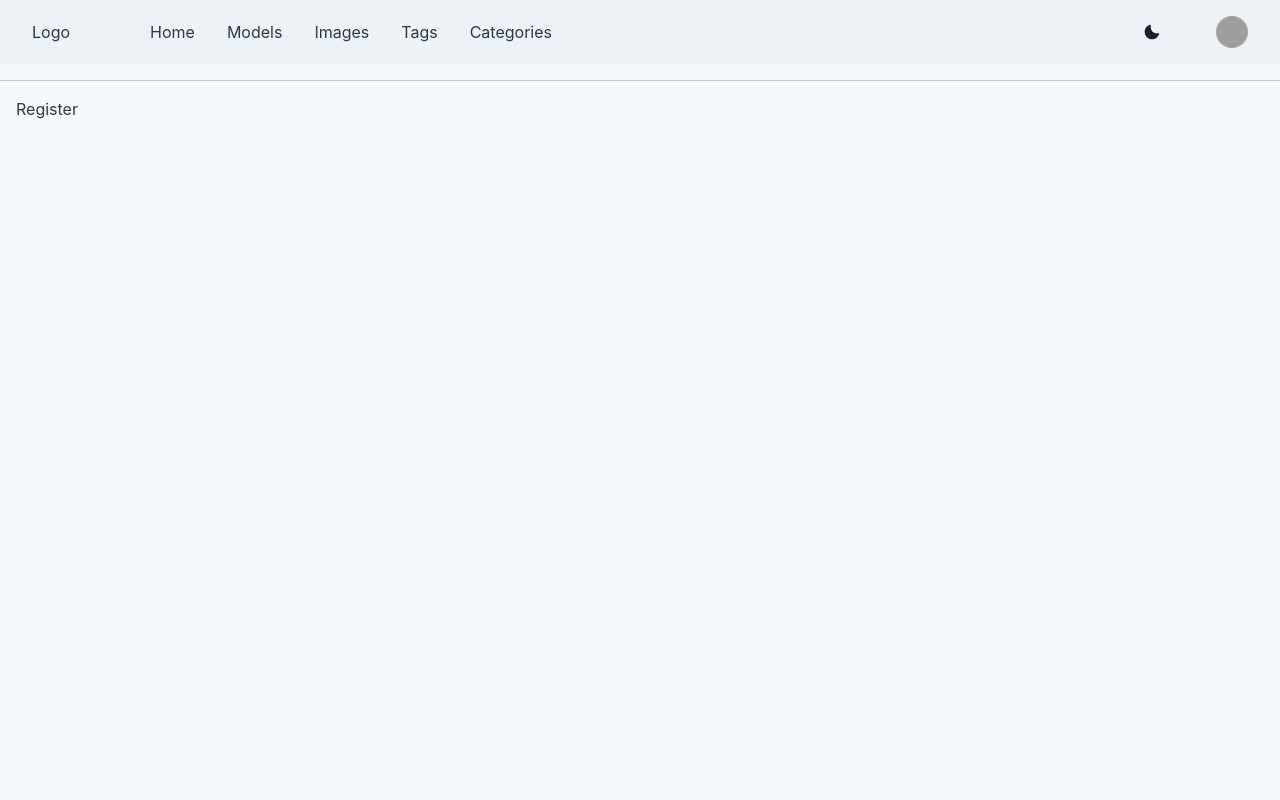
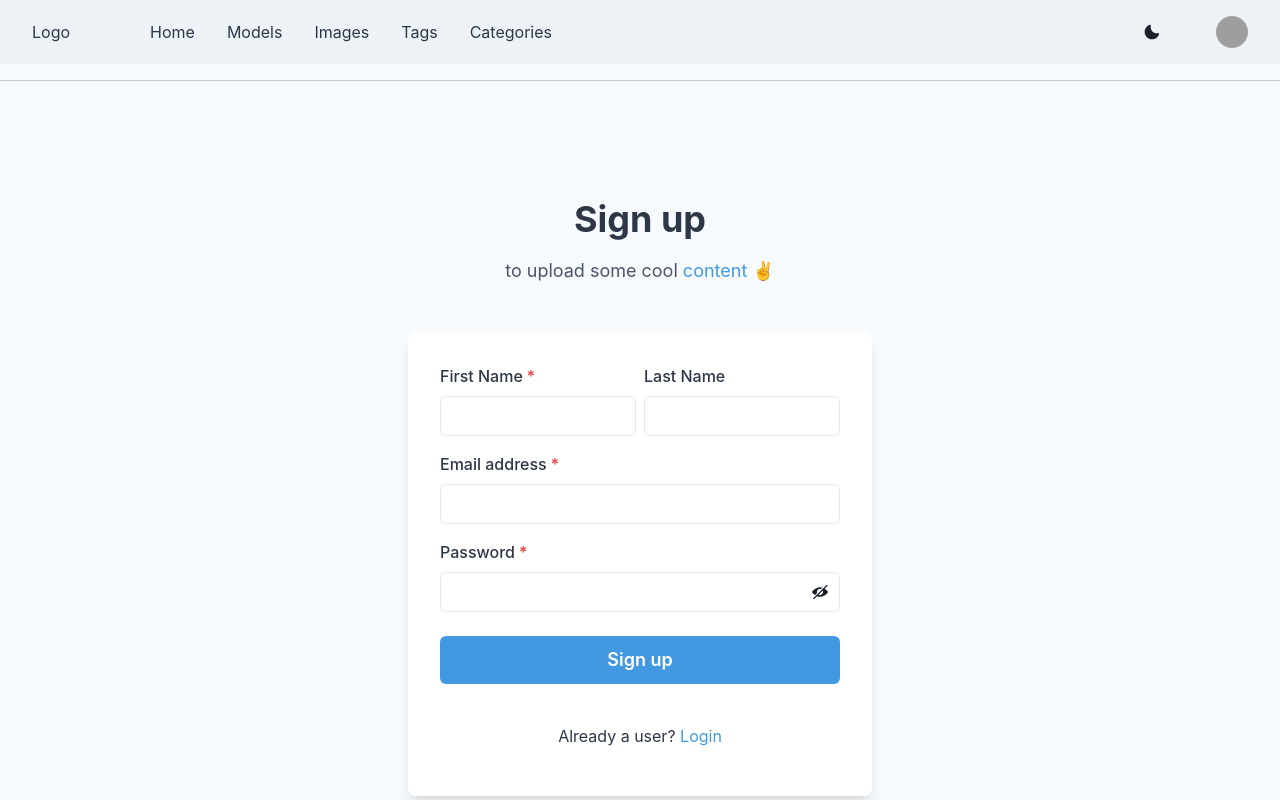
Before and after one commit to kubas33/ai-folio-ReactAPP, a React (Vite) app: page /register in a window 1280 px wide. Shown: the top 800 px of the page. Built offline with nearby package versions, Linux system fonts and the light colour scheme; grey boxes are pictures that could not be loaded.

Commit message:
Update Login.tsx and Register.tsx

```diff
--- a/src/pages/Login.tsx
+++ b/src/pages/Login.tsx
@@ -1,88 +1,127 @@
-import { Box, Button, Checkbox, Flex, FormControl, FormErrorMessage, FormLabel, Heading, Input, Stack, Text, useColorModeValue } from "@chakra-ui/react";
-import { useForm, SubmitHandler } from "react-hook-form"
+import {
+  Box,
+  Button,
+  Checkbox,
+  Flex,
+  FormControl,
+  FormErrorMessage,
+  FormLabel,
+  Heading,
+  Input,
+  Link,
+  Stack,
+  Text,
+  useColorModeValue,
+} from "@chakra-ui/react";
+import { useForm, SubmitHandler } from "react-hook-form";
 import { authorize } from "../store/authSlice";
 import { useDispatch } from "react-redux";
-
+import { useNavigate } from "react-router-dom";
+import { Link as ReactRouterLink } from "react-router-dom";
 
 type LoginForm = {
-    email: string,
-    password: string,
-}
+  email: string;
+  password: string;
+};
 
 export default function Login() {
   const dispatch = useDispatch();
-
+  const navigate = useNavigate();
   const {
     register,
     handleSubmit,
-        formState: { errors }
+    formState: { errors },
   } = useForm<LoginForm>();
 
-    const onSubmit: SubmitHandler<LoginForm> = data => {
+  const onSubmit: SubmitHandler<LoginForm> = (data) => {
     console.log(data);
-        dispatch(authorize({
+    dispatch(
+      authorize({
         email: data.email,
-            name: 'Kuba',
-            token: '1234351232'
-        }))
-    }
+        name: "Kuba",
+        token: "1234351232",
+      }),
+    );
+    navigate("/home");
+  };
 
   return (
     <Flex
-            minH={'100vh'}
-            align={'center'}
-            justify={'center'}
-            bg={useColorModeValue('gray.50', 'gray.800')}
+      minH={"100vh"}
+      align={"center"}
+      justify={"center"}
+      bg={useColorModeValue("gray.50", "gray.800")}
     >
-            <Stack spacing={8} mx={'auto'} maxW={'lg'} py={12} px={6}>
-                <Stack align={'center'}>
-                    <Heading fontSize={'4xl'}>Sign in to your account</Heading>
-                    <Text fontSize={'lg'} color={'gray.600'}>
-                        to enjoy all of our cool <Text color={'blue.400'}>features</Text> ✌️
+      <Stack spacing={8} mx={"auto"} maxW={"lg"} py={12} px={6}>
+        <Stack align={"center"}>
+          <Heading fontSize={"4xl"}>Sign in to your account</Heading>
+          <Text fontSize={"lg"} color={"gray.600"}>
+            to upload some cool{" "}
+            <Text as={"span"} color={"blue.400"}>
+              content
+            </Text>{" "}
+            ✌️
           </Text>
         </Stack>
         <Box
-                    rounded={'lg'}
-                    bg={useColorModeValue('white', 'gray.700')}
-                    boxShadow={'lg'}
-                    p={8}>
+          rounded={"lg"}
+          bg={useColorModeValue("white", "gray.700")}
+          boxShadow={"lg"}
+          p={8}
+        >
           <form onSubmit={handleSubmit(onSubmit)}>
             <Stack spacing={4}>
               <FormControl id="email" isInvalid={errors.email}>
-                                <FormLabel htmlFor='email'>Email address</FormLabel>
-                                <Input id="email" {...register('email', { required: 'Email is required' })} type="email" />
+                <FormLabel htmlFor="email">Email address</FormLabel>
+                <Input
+                  id="email"
+                  {...register("email", { required: "Email is required" })}
+                  type="email"
+                />
                 <FormErrorMessage>
                   {errors.email && errors.email.message}
                 </FormErrorMessage>
               </FormControl>
               <FormControl id="password">
-                                <FormLabel htmlFor='password'>Password</FormLabel>
-                                <Input id="password" {...register('password', {
-                                    required: 'Password is required'
-                                })} type="password" />
+                <FormLabel htmlFor="password">Password</FormLabel>
+                <Input
+                  id="password"
+                  {...register("password", {
+                    required: "Password is required",
+                  })}
+                  type="password"
+                />
               </FormControl>
               <Stack spacing={10}>
                 <Stack
-                                    direction={{ base: 'column', sm: 'row' }}
-                                    align={'start'}
-                                    justify={'space-between'}>
+                  direction={{ base: "column", sm: "row" }}
+                  align={"start"}
+                  justify={"space-between"}
+                >
                   <Checkbox>Remember me</Checkbox>
-                                    <Text color={'blue.400'}>Forgot password?</Text>
+                  <Text color={"blue.400"}>Forgot password?</Text>
                 </Stack>
                 <Button
-                                    bg={'blue.400'}
-                                    color={'white'}
+                  bg={"blue.400"}
+                  color={"white"}
                   _hover={{
-                                        bg: 'blue.500',
+                    bg: "blue.500",
                   }}
-                                    type="submit">
+                  type="submit"
+                >
                   Sign in
                 </Button>
               </Stack>
             </Stack>
           </form>
+          <Text align={"center"} pt={6}>
+            Not a member?{" "}
+            <Link color={"blue.400"} as={ReactRouterLink} to={"/register"}>
+              Sign up
+            </Link>
+          </Text>
         </Box>
       </Stack>
     </Flex>
-    )
+  );
 }
--- a/src/pages/Register.tsx
+++ b/src/pages/Register.tsx
@@ -1,11 +1,112 @@
+import {
+  Flex,
+  Box,
+  FormControl,
+  FormLabel,
+  Input,
+  InputGroup,
+  HStack,
+  InputRightElement,
+  Stack,
+  Button,
+  Heading,
+  Text,
+  useColorModeValue,
+  Link,
+} from "@chakra-ui/react";
+import { useState } from "react";
+import { ViewIcon, ViewOffIcon } from "@chakra-ui/icons";
+import { Link as ReactRouterLink } from "react-router-dom";
 
+function Register() {
+  const [showPassword, setShowPassword] = useState(false);
 
-type Props = {}
+  return (
+    <Flex
+      minH={"100vh"}
+      align={"center"}
+      justify={"center"}
+      bg={useColorModeValue("gray.50", "gray.800")}
+    >
+      <Stack spacing={8} mx={"auto"} maxW={"lg"} py={12} px={6}>
+        <Stack align={"center"}>
+          <Heading fontSize={"4xl"} textAlign={"center"}>
+            Sign up
+          </Heading>
+          <Text fontSize={"lg"} color={"gray.600"}>
+            to upload some cool{" "}
+            <Text as={"span"} color={"blue.400"}>
+              content
+            </Text>{" "}
+            ✌️
+          </Text>
+        </Stack>
+        <Box
+          rounded={"lg"}
+          bg={useColorModeValue("white", "gray.700")}
+          boxShadow={"lg"}
+          p={8}
+        >
+          <Stack spacing={4}>
+            <HStack>
+              <Box>
+                <FormControl id="firstName" isRequired>
+                  <FormLabel>First Name</FormLabel>
+                  <Input type="text" />
+                </FormControl>
+              </Box>
+              <Box>
+                <FormControl id="lastName">
+                  <FormLabel>Last Name</FormLabel>
+                  <Input type="text" />
+                </FormControl>
+              </Box>
+            </HStack>
+            <FormControl id="email" isRequired>
+              <FormLabel>Email address</FormLabel>
+              <Input type="email" />
+            </FormControl>
+            <FormControl id="password" isRequired>
+              <FormLabel>Password</FormLabel>
+              <InputGroup>
+                <Input type={showPassword ? "text" : "password"} />
+                <InputRightElement h={"full"}>
+                  <Button
+                    variant={"ghost"}
+                    onClick={() =>
+                      setShowPassword((showPassword) => !showPassword)
+                    }
+                  >
+                    {showPassword ? <ViewIcon /> : <ViewOffIcon />}
+                  </Button>
+                </InputRightElement>
+              </InputGroup>
+            </FormControl>
+            <Stack spacing={10} pt={2}>
+              <Button
+                loadingText="Submitting"
+                size="lg"
+                bg={"blue.400"}
+                color={"white"}
+                _hover={{
+                  bg: "blue.500",
+                }}
+              >
+                Sign up
+              </Button>
+            </Stack>
 
-function Register({ }: Props) {
-    return (
-        <div>Register</div>
-    )
+            <Text align={"center"} pt={6}>
+              Already a user?{" "}
+              <Link color={"blue.400"} as={ReactRouterLink} to={"/login"}>
+                Login
+              </Link>
+            </Text>
+          </Stack>
+        </Box>
+      </Stack>
+    </Flex>
+  );
 }
 
-export default Register
+export default Register;
```
Lines whose indentation alone changed are shown as unchanged.
